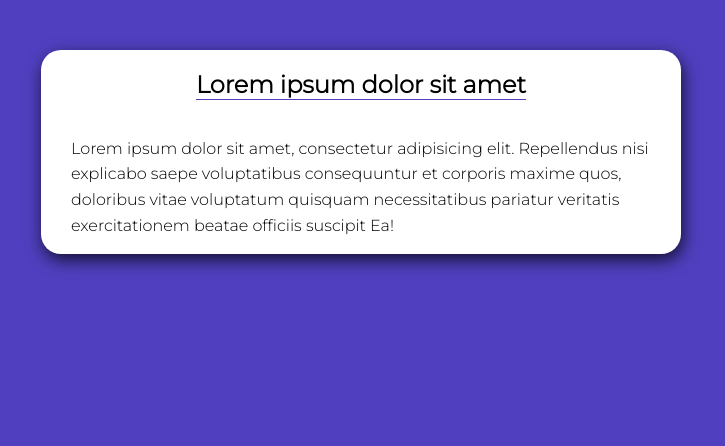
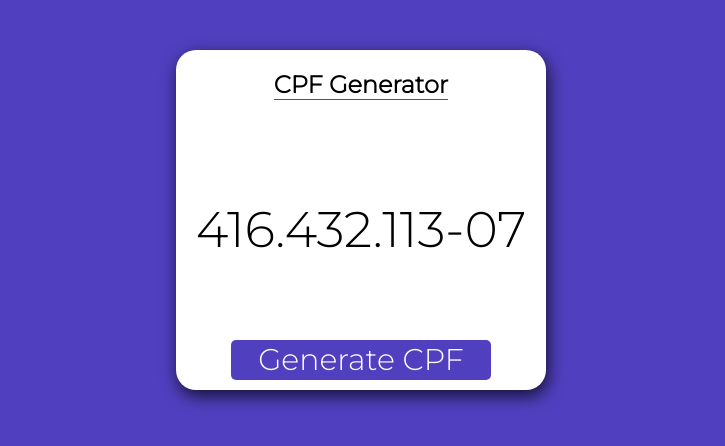
Before and after one commit to luizfelipedasilva678/cpf-generator, a website built with webpack: page public/index.html in a window 1280 px wide. Shown: the whole page, without its empty margins (279-1004 px from the left). Built offline with nearby package versions, Linux system fonts and the light colour scheme; files whose address does not match are found by name.

Commit message:
Final commit

```diff
--- a/public/index.html
+++ b/public/index.html
@@ -5,20 +5,15 @@
     <meta charset="UTF-8">
     <meta name="viewport" content="width=device-width, initial-scale=1.0">
     <title>Document</title>
-    <link rel="stylesheet" href="./assets/css/style.css">
     <link href="https://fonts.googleapis.com/css2?family=Montserrat:ital,wght@0,200;0,300;1,200&display=swap" rel="stylesheet">
 </head>
 
 <body>
     <main>
         <section class="container">
-            <h1>Lorem ipsum dolor sit amet</h1>
-            <p>
-                Lorem ipsum dolor sit amet, consectetur adipisicing elit.
-                Repellendus nisi explicabo saepe voluptatibus consequuntur et corporis
-                maxime quos, doloribus vitae voluptatum quisquam necessitatibus
-                pariatur veritatis exercitationem beatae officiis suscipit Ea!
-            </p>
+            <h1>CPF Generator</h1>
+            <p class="result"></p>
+            <button class="init">Generate CPF</button>
         </section>
     </main>
 
--- a/src/style.css
+++ b/src/css/style.css
@@ -7,6 +7,10 @@
     font-family: 'Montserrat', sans-serif;;
     box-sizing: border-box;
     outline: 0;
+}
+
+p {
+    font-size: 50px;
 }
 
 h1{
@@ -41,37 +45,22 @@ main {
 
 .container p{
     line-height: 1.6em;
-    margin-left: 30px;
+    padding: 20px;
 }
 
-
-form input, form label, form button {
-    display: block;
-    width: 100%;
+.container button {
+    border: none;
+    background: var(--primary-color);
+    border-radius: 5px;
+    color: var(--white);
+    width: 70%;
+    height: 40px;
+    font-size: 30px;
     margin-bottom: 10px;
 }
 
-form input {
-    font-size: 24px;
-    height: 50px;
-    padding: 0 20px;
+@media (max-width: 640px) {
+    p {
+        font-size: 42px;
+    }
 }
-
-form input:focus {
-    outline: 1px solid var(--primary-color);
-}
-
-form button {
-    border: none;
-    background: var(--primary-color);
-    color: #fff;
-    font-size: 18px;
-    font-weight: 700;
-    height: 50px;
-    cursor: pointer;
-    margin-top: 30px;
-}
-
-form button:hover {
-    background: var(--primary-color-darker);
-}
--- a/src/index.js
+++ /dev/null
@@ -1 +0,0 @@
-import "./style.css";
--- /dev/null
+++ b/src/js/class/cpfGenerator.js
@@ -0,0 +1,58 @@
+class cpfGenerator {
+    constructor() {
+        this.cpf = [];
+        this.cpfString = "";
+    }
+
+    init() {
+        this.randomNum();
+        this.generatesFirstCheckDigit();
+        this.generatesSecondCheckDigit();
+        this.generatesString();
+        return(this.cpfString);
+    }
+
+    randomNum() {
+        for(let i = 0; i < 9; i++) {
+            this.cpf.push(Math.floor((Math.random() * 10)));
+        }
+    }
+
+    generatesFirstCheckDigit() {
+        let count = 10;
+        let result = 0;
+
+        this.cpf.forEach(function(value) {
+            result += value * count;
+            count--;
+        })
+
+        result = ((result * 10 ) % 11) > 9 ? 0 : ((result * 10 ) % 11);
+
+        this.cpf.push(result);
+    }
+
+    generatesSecondCheckDigit() {
+        let count = 11;
+        let result = 0;
+
+        this.cpf.forEach(function(value) {
+            result += value * count;
+            count--;
+        })
+
+        result = ((result * 10 ) % 11) > 9 ? 0 : ((result * 10 ) % 11);
+
+        this.cpf.push(result);
+    }
+
+
+    generatesString() {
+        this.cpf.splice(3, 0, '.');
+        this.cpf.splice(7, 0, '.');
+        this.cpf.splice(11, 0, '-');
+        this.cpfString = this.cpf.join("");
+    }
+}
+
+export {cpfGenerator};
--- /dev/null
+++ b/src/js/index.js
@@ -0,0 +1,18 @@
+import "../css/style.css";
+
+import {cpfGenerator} from "../js/class/cpfGenerator";
+
+(function (){
+    let cpf = new cpfGenerator();
+    let $p = document.querySelector(".result");
+
+    $p.innerHTML = cpf.init();
+
+    document.addEventListener("click", function(e){
+        e.preventDefault();
+        if(e.target.className === 'init') {
+            cpf = new cpfGenerator();
+            $p.innerHTML = cpf.init();
+        }
+    })
+})();
--- a/webpack.config.js
+++ b/webpack.config.js
@@ -2,7 +2,7 @@ const path =  require('path');
 
 module.exports = {
     mode: 'development',
-    entry: './src/index.js',
+    entry: './src/js/index.js',
     output: {
         path: path.resolve(__dirname, 'public', 'assets', 'js'),
         filename: 'bundle.js'
```
Also changed, not shown: public/assets/js/bundle.js (+116 -21 lines), 1 other file.
